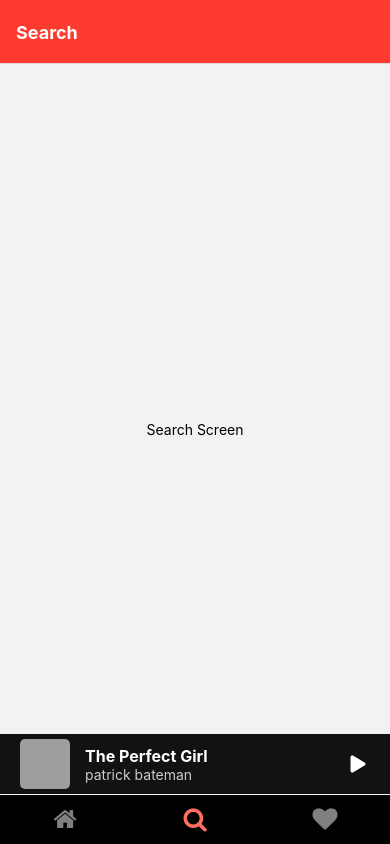
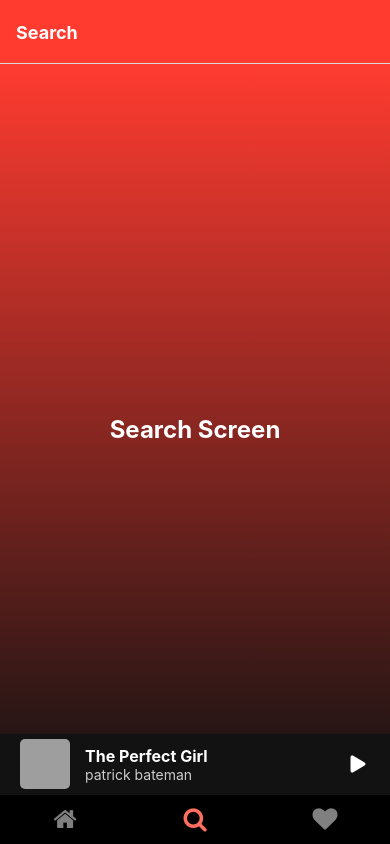
Before and after one commit to ImNotVarun/Mango_Music, a React Native app: screen /Search in a window 390 px wide. Built offline with nearby package versions, Linux system fonts and the light colour scheme; grey boxes are pictures that could not be loaded.

Commit message:
updated  some ui changes

```diff
--- a/src/screens/FavoritesScreen.js
+++ b/src/screens/FavoritesScreen.js
@@ -1,11 +1,22 @@
 import React from 'react';
-import { View, Text, StyleSheet } from 'react-native';
+import { View, Text, StyleSheet, Dimensions } from 'react-native';
+import { LinearGradient } from 'expo-linear-gradient';
+import { StatusBar } from 'expo-status-bar';
+
+const { width, height } = Dimensions.get('window');
 
 const FavoritesScreen = () => {
     return (
-        <View style={styles.container}>
-            <Text>Favorites Screen</Text>
-        </View>
+        <LinearGradient
+            colors={['#FF3B30', '#121212']} // Black gradient colors
+            style={styles.container}
+        >
+            <StatusBar style="light" backgroundColor="#000000" />
+            <View style={styles.content}>
+                <Text style={styles.title}>Favorites Screen</Text>
+                {/* Add your other components here */}
+            </View>
+        </LinearGradient>
     );
 };
 
@@ -15,6 +26,17 @@ const styles = StyleSheet.create({
         justifyContent: 'center',
         alignItems: 'center',
     },
+    content: {
+        width: width - 40,
+        height: height - 40,
+        justifyContent: 'center',
+        alignItems: 'center',
+    },
+    title: {
+        fontSize: 24,
+        fontWeight: 'bold',
+        color: 'white',
+    },
 });
 
 export default FavoritesScreen;
--- a/src/screens/HomeScreen.js
+++ b/src/screens/HomeScreen.js
@@ -1,11 +1,22 @@
 import React from 'react';
-import { View, Text, StyleSheet } from 'react-native';
+import { View, Text, StyleSheet, Dimensions } from 'react-native';
+import { LinearGradient } from 'expo-linear-gradient';
+import { StatusBar } from 'expo-status-bar';
 
-const HomeScreen = () => {
+const { width, height } = Dimensions.get('window');
+
+const HomePage = () => {
     return (
-        <View style={styles.container}>
-            <Text>Home Screen</Text>
-        </View>
+        <LinearGradient
+            colors={['#FF3B30', '#121212']} // Black gradient colors
+            style={styles.container}
+        >
+            <StatusBar style="light" backgroundColor="#000000" />
+            <View style={styles.content}>
+                <Text style={styles.title}>Welcome to My App</Text>
+                {/* Add your other components here */}
+            </View>
+        </LinearGradient>
     );
 };
 
@@ -15,6 +26,17 @@ const styles = StyleSheet.create({
         justifyContent: 'center',
         alignItems: 'center',
     },
+    content: {
+        width: width - 40,
+        height: height - 40,
+        justifyContent: 'center',
+        alignItems: 'center',
+    },
+    title: {
+        fontSize: 24,
+        fontWeight: 'bold',
+        color: 'white',
+    },
 });
 
-export default HomeScreen;
+export default HomePage;
--- a/src/screens/SearchScreen.js
+++ b/src/screens/SearchScreen.js
@@ -1,11 +1,22 @@
 import React from 'react';
-import { View, Text, StyleSheet } from 'react-native';
+import { View, Text, StyleSheet, Dimensions } from 'react-native';
+import { LinearGradient } from 'expo-linear-gradient';
+import { StatusBar } from 'expo-status-bar';
+
+const { width, height } = Dimensions.get('window');
 
 const SearchScreen = () => {
     return (
-        <View style={styles.container}>
-            <Text>Search Screen</Text>
-        </View>
+        <LinearGradient
+            colors={['#FF3B30', '#121212']} // Black gradient colors
+            style={styles.container}
+        >
+            <StatusBar style="light" backgroundColor="#000000" />
+            <View style={styles.content}>
+                <Text style={styles.title}>Search Screen</Text>
+                {/* Add your other components here */}
+            </View>
+        </LinearGradient>
     );
 };
 
@@ -15,6 +26,17 @@ const styles = StyleSheet.create({
         justifyContent: 'center',
         alignItems: 'center',
     },
+    content: {
+        width: width - 40,
+        height: height - 40,
+        justifyContent: 'center',
+        alignItems: 'center',
+    },
+    title: {
+        fontSize: 24,
+        fontWeight: 'bold',
+        color: 'white',
+    },
 });
 
 export default SearchScreen;
```
Also changed, not shown: src/screens/TrackDetailsScreen.js (added, +31 -0 lines).
